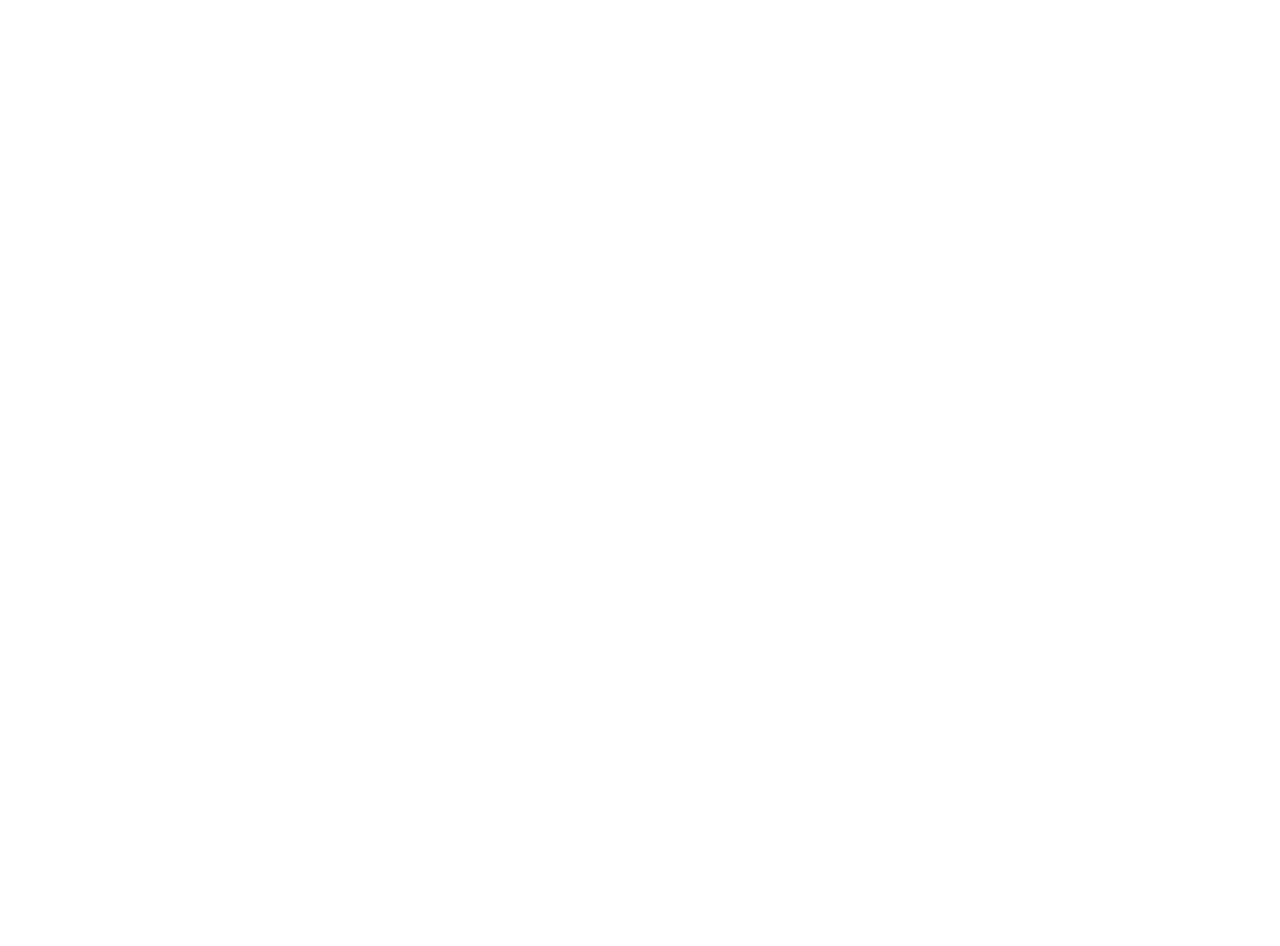
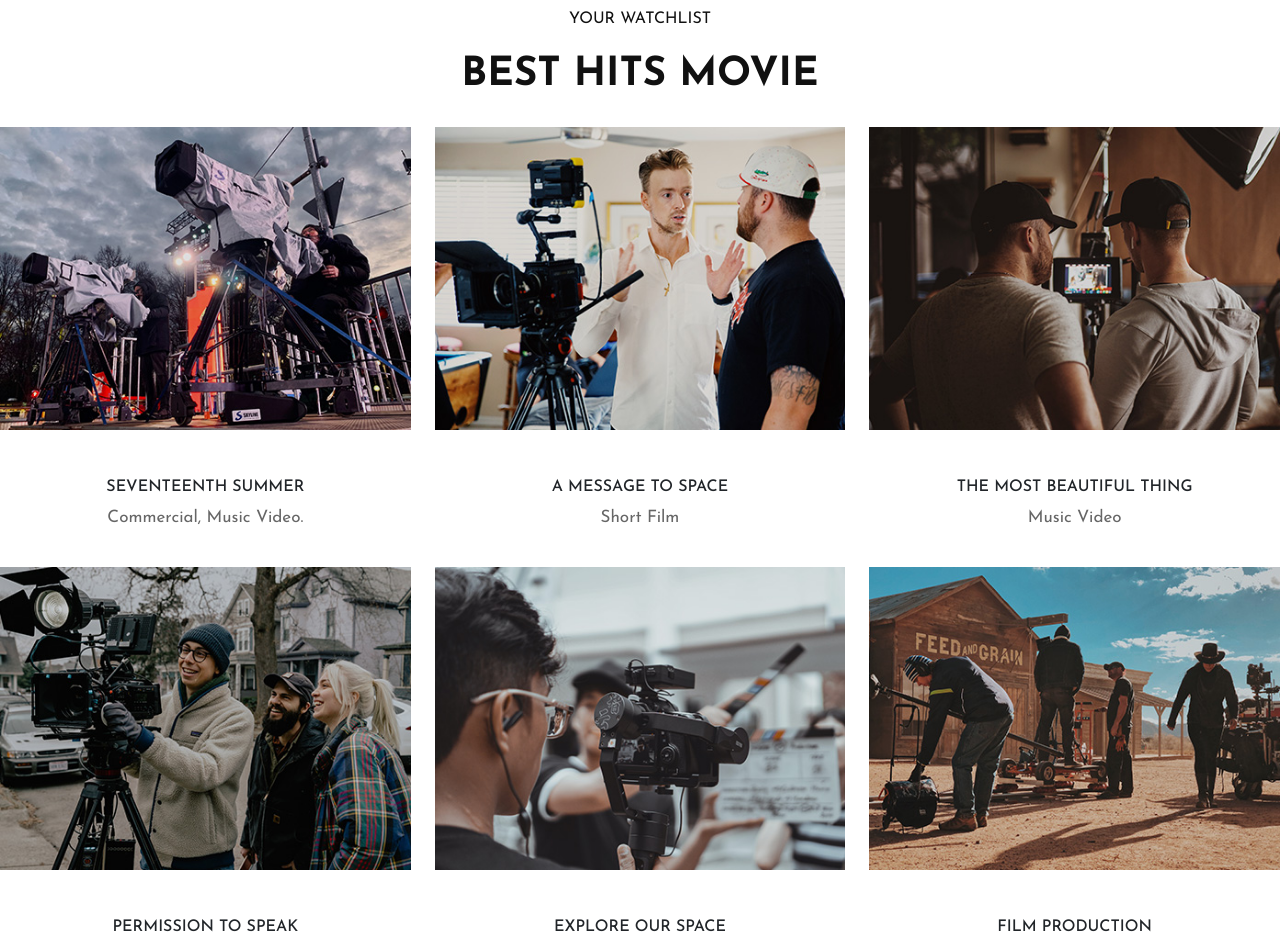
Before and after one commit to MarioSantoro/proj-html-vuejs, a Vue app: page / in a window 1280 px wide. Shown: the part 2260-3206 px from the top of the page. Before the commit the page ends 2176 px from the top, so only its background shows below. Built offline with nearby package versions, Linux system fonts and the light colour scheme.

Commit message:
create a section for watchList in another components

```diff
--- a/src/components/AboutUs.vue
+++ b/src/components/AboutUs.vue
@@ -13,7 +13,6 @@
             </div>
         </div>
     </div>
-    <h1>Droga</h1>
 </template>
 <script>
 export default {
--- a/src/components/AppMain.vue
+++ b/src/components/AppMain.vue
@@ -9,12 +9,16 @@
         <section>
             <AboutUs />
         </section>
+        <section>
+            <WatchList />
+        </section>
     </main>
 </template>
 <script>
 import PeliculaStudio from './PeliculaStudio.vue';
 import Jumbotron from './Jumbotron.vue';
 import AboutUs from './AboutUs.vue';
+import WatchList from './WatchList.vue';
 export default {
     data() {
         return {
@@ -25,6 +29,7 @@
         PeliculaStudio,
         Jumbotron,
         AboutUs,
+        WatchList
     }
 }
 </script>
--- /dev/null
+++ b/src/components/WatchList.vue
@@ -0,0 +1,87 @@
+<template>
+    <div class="content-container">
+        <div class="row margin-top-cs">
+            <div class="col-12 text-uppercase text-center">
+                <p>Your WatchList</p>
+                <h1 class="fw-bold">Best Hits Movie</h1>
+            </div>
+        </div>
+
+        <div class="row">
+            <div v-for="item in dataListPelicula" class="col-4 text-center">
+                <img :src="getImagePath(item.image)" alt="Image of pelicula" class="mb-5">
+                <h6>{{ item.title }}</h6>
+                <p>{{ item.text }}</p>
+            </div>
+        </div>
+    </div>
+</template>
+<script>
+export default {
+    data() {
+        return {
+            dataListPelicula: [
+                {
+                    title: "SEVENTEENTH SUMMER",
+                    image: "Gallery-01.jpg",
+                    text: "Commercial, Music Video.",
+                },
+                {
+                    title: "A MESSAGE TO SPACE",
+                    image: "Gallery-02.jpg",
+                    text: "Short Film",
+                },
+                {
+                    title: "THE MOST BEAUTIFUL THING",
+                    image: "Gallery-03.jpg",
+                    text: "Music Video",
+                },
+                {
+                    title: "PERMISSION TO SPEAK",
+                    image: "Gallery-04.jpg",
+                    text: "Documentary",
+                },
+                {
+                    title: "EXPLORE OUR SPACE",
+                    image: "Gallery-05.jpg",
+                    text: "Film noir",
+                },
+                {
+                    title: "FILM PRODUCTION",
+                    image: "Gallery-06.jpg",
+                    text: "Blaxploitation",
+                },
+            ]
+        }
+    },
+    methods: {
+        getImagePath: function (img) {
+            return new URL(`../assets/${img}`, import.meta.url).href;
+        },
+    }
+}
+</script>
+<style lang="scss" scoped>
+@use "../styles/utilities/variables.scss" as *;
+
+div.col-12 {
+    color: $ColorBlack;
+
+    h1 {
+        margin-top: $marginTopPellicula;
+    }
+}
+
+div.col-4 {
+    margin-top: $marginTopPellicula;
+
+    img {
+        width: 100%;
+    }
+
+    p {
+        font-size: 17px;
+        color: $ColorGray;
+    }
+}
+</style>
```
